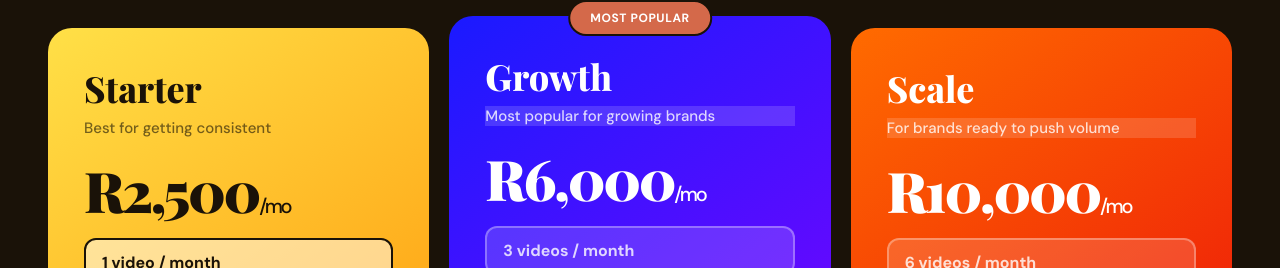
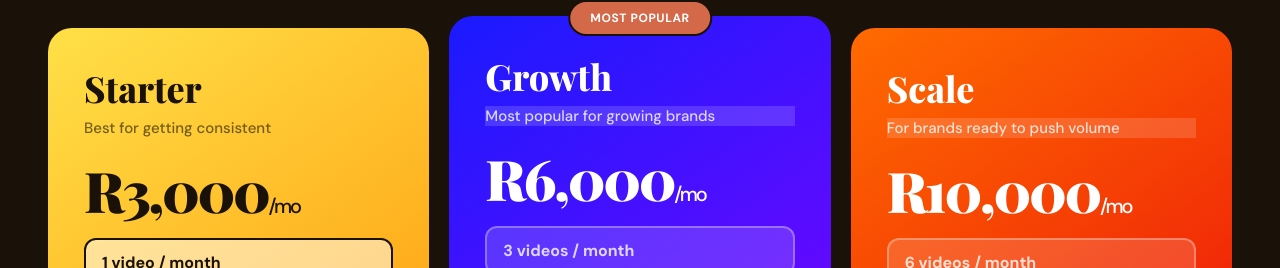
Before and after one commit to MumzKhumz/flight-mode-site, a Next.js app in the folder flight-mode-studio-site/: page / in a window 1280 px wide. Shown: the part 3431-3699 px from the top of the page. Built offline with nearby package versions, Linux system fonts and the light colour scheme.

Commit message:
Update page.tsx

```diff
--- a/flight-mode-studio-site/app/page.tsx
+++ b/flight-mode-studio-site/app/page.tsx
@@ -166,7 +166,7 @@ export default function Home() {
             <article className="price-card price-card--grad-yellow">
               <h2 className="price-card__title">Starter</h2>
               <p className="price-card__subtitle">Best for getting consistent</p>
-              <div className="price-card__price">R2,500<span>/mo</span></div>
+              <div className="price-card__price">R3,000<span>/mo</span></div>
               <div className="price-card__pill">1 video / month</div>
               <ul className="price-card__features">
                 <li>AI-powered production</li>
```
